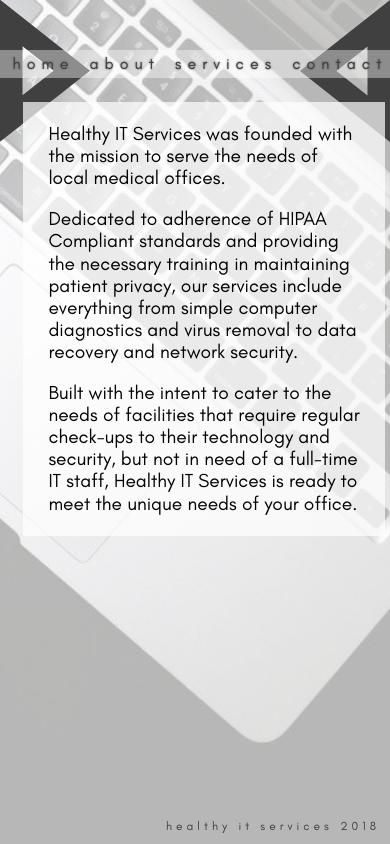
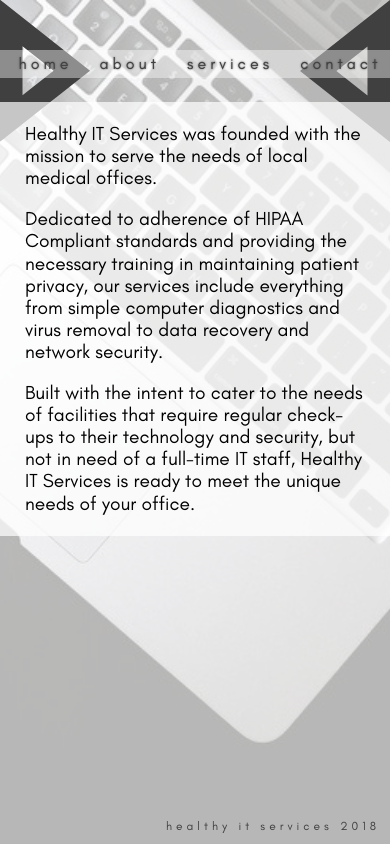
Before and after one commit to DrLeeroyPhD/healthy-it-services, a Vue app: page /#/about in a window 390 px wide. Built offline with nearby package versions, Linux system fonts and the light colour scheme.

Commit message:
App, Home, and About made more responsive for smaller screens

```diff
--- a/src/App.vue
+++ b/src/App.vue
@@ -156,7 +156,7 @@ footer{
 /** RESPONSIVE STYLING **/
 
 @media screen and (max-width: 755px) {
-  /** Make Navigation Lettering Fit on Smaller screens **/
+  /** Make Navigation Lettering Fit on Tablets and Large phones **/
     #nav * {
       letter-spacing: 8px;
       font-size: 1.2em;
@@ -171,11 +171,19 @@ footer{
 }
 
 @media screen and (max-width: 475px) {
-  /** Make Navigation Lettering Fit on even Smaller screens **/
+  /** Make Navigation Lettering Fit on large and medium phones **/
     #nav * {
       letter-spacing: 6px;
       font-size: 1em;
       text-shadow: 0 0 2px var(--light-grey);
     }
 }
+
+@media screen and (max-width: 400px) {
+  /** Make Navigation on medium and small phones **/
+    #nav * {
+      letter-spacing: 4px;
+      font-size: 1em;
+    }
+}
 </style>
--- a/src/components/Form.vue
+++ b/src/components/Form.vue
@@ -60,7 +60,7 @@
   /** RESPONSIVE STYLING **/
 
   @media screen and (max-width: 755px) {
-    /** Make form section fit into the monitor icon on Smaller screens **/
+    /** Make form section fit into the monitor icon on Tablets and Large phones **/
       .form {
         margin-top: 15%;
       }
--- a/src/views/About.vue
+++ b/src/views/About.vue
@@ -34,9 +34,10 @@ End Arrow Placement **/
     padding: 2px 25px;
     background-color: rgba(255, 255, 255, 0.7);
     width: 60%;
-    margin-left: 6%;
+    margin-left: 10%;
     margin-top: 6%;
     z-index: 2;
+    box-sizing: border-box;
   }
 
   .about p {
@@ -49,16 +50,29 @@ End Arrow Placement **/
 
   @media screen and (max-width: 755px) {
 
-    /** Make About Lettering Fit on Smaller screens **/
+    /** Make About Lettering Fit on Tablets and Large phones **/
     .about {
       width: 80%;
+      margin-left: 3%;
+    }
+
+    .about p {
+      font-size: 1.4em;
     }
   }
 
   @media screen and (max-width: 475px) {
-    /** Make Services Lettering Fit on even Smaller screens **/
+    /** Make About Lettering Fit on large and medium phones **/
       .about p {
         font-size: 1.2em;
       }
   }
+
+  @media screen and (max-width: 400px) {
+    /** Make About section fit on medium and small phones **/
+      .about {
+        margin-left: 0;
+        width: 100%;
+      }
+  }
 </style>
--- a/src/views/Contact.vue
+++ b/src/views/Contact.vue
@@ -23,14 +23,14 @@
   /** RESPONSIVE STYLING **/
 
   @media screen and (max-width: 755px) {
-    /** Make screen image fit better on Smaller screens **/
+    /** Make screen image fit better on Tablets and Large phones **/
       .contact a img {
         width: 75vw;
       }
   }
 
   @media screen and (max-width: 475px) {
-    /** Make screen image fit better on even Smaller screens **/
+    /** Make screen image fit better on large and medium phones **/
       .contact a img {
         width: 100vw;
       }
--- a/src/views/Home.vue
+++ b/src/views/Home.vue
@@ -6,7 +6,7 @@
       <img src="@/assets/logo-edit.png" alt="The company logo of 3 8-bit hearts">
     </div>
     <h1>HEALTHY IT <br>SERVICES</h1>
-    <h2>christopher denny : it consultant</h2>
+    <h2>christopher denny | it consultant</h2>
   </div>
 </template>
 
@@ -49,7 +49,8 @@
   /** RESPONSIVE STYLING **/
 
   @media screen and (max-width: 755px) {
-    /** Make Home Page Lettering Fit on Smaller screens **/
+    /** Make Home Page Lettering Fit on Tablets and Large phones **/
+
       .home h1 {
         font-size: 4em;
       }
@@ -61,9 +62,20 @@
   }
 
   @media screen and (max-width: 475px) {
-    /** Make Logo Fit on even Smaller screens **/
+    /** Make Logo Fit on large and medium phones **/
       .logo-container img {
         width: 20vw;
       }
   }
+
+  @media screen and (max-width: 400px) {
+    /** Make Logo Fit on medium and small phones **/
+      .home h1 {
+        font-size: 2.75em;
+      }
+
+      .home h2 {
+        font-size: 1.2em;
+      }
+  }
 </style>
--- a/src/views/Services.vue
+++ b/src/views/Services.vue
@@ -61,7 +61,7 @@
       margin-top: 80px;
     }
 
-    /** Make Services Page Lettering Fit on Smaller screens **/
+    /** Make Services Page Lettering Fit on Tablets and Large phones **/
       .services ul li {
         font-size: 1.5em;
       }
@@ -72,7 +72,7 @@
   }
 
   @media screen and (max-width: 475px) {
-    /** Make Services Lettering Fit on even Smaller screens **/
+    /** Make Services Lettering Fit on large and medium phones **/
       .services ul {
         width: 95%;
         padding: 25px 15px 25px 55px;
```
